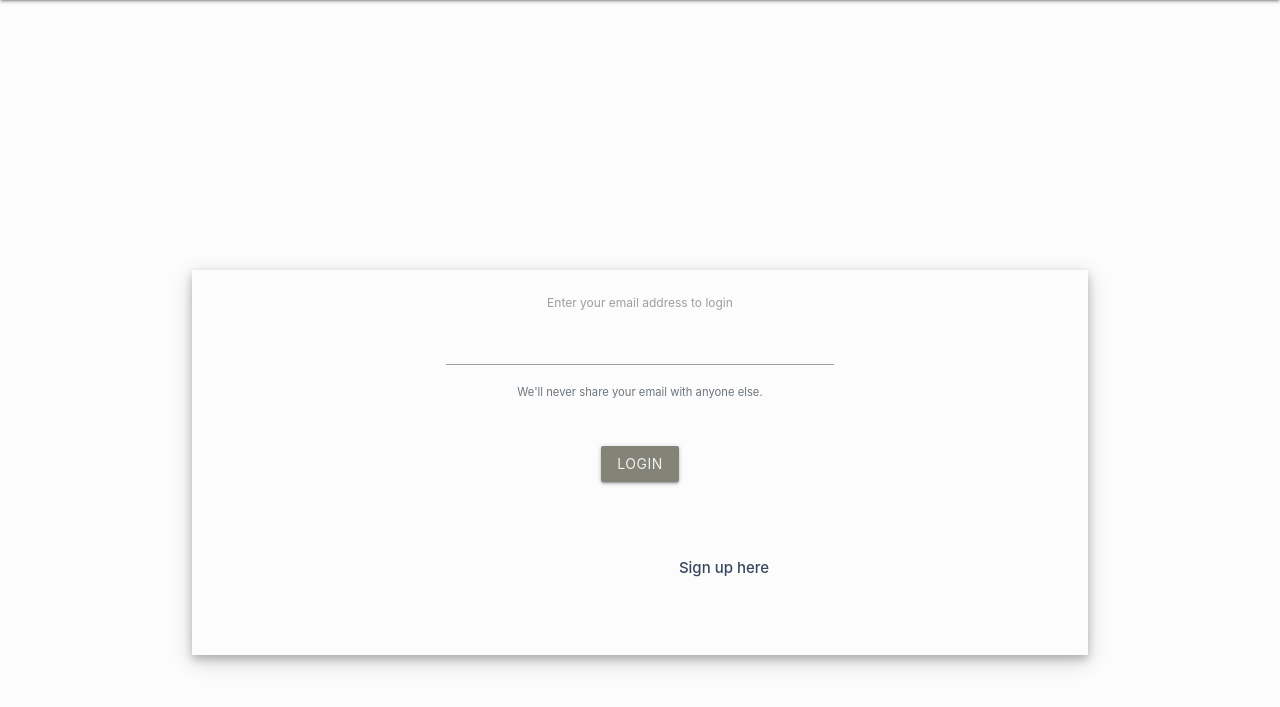
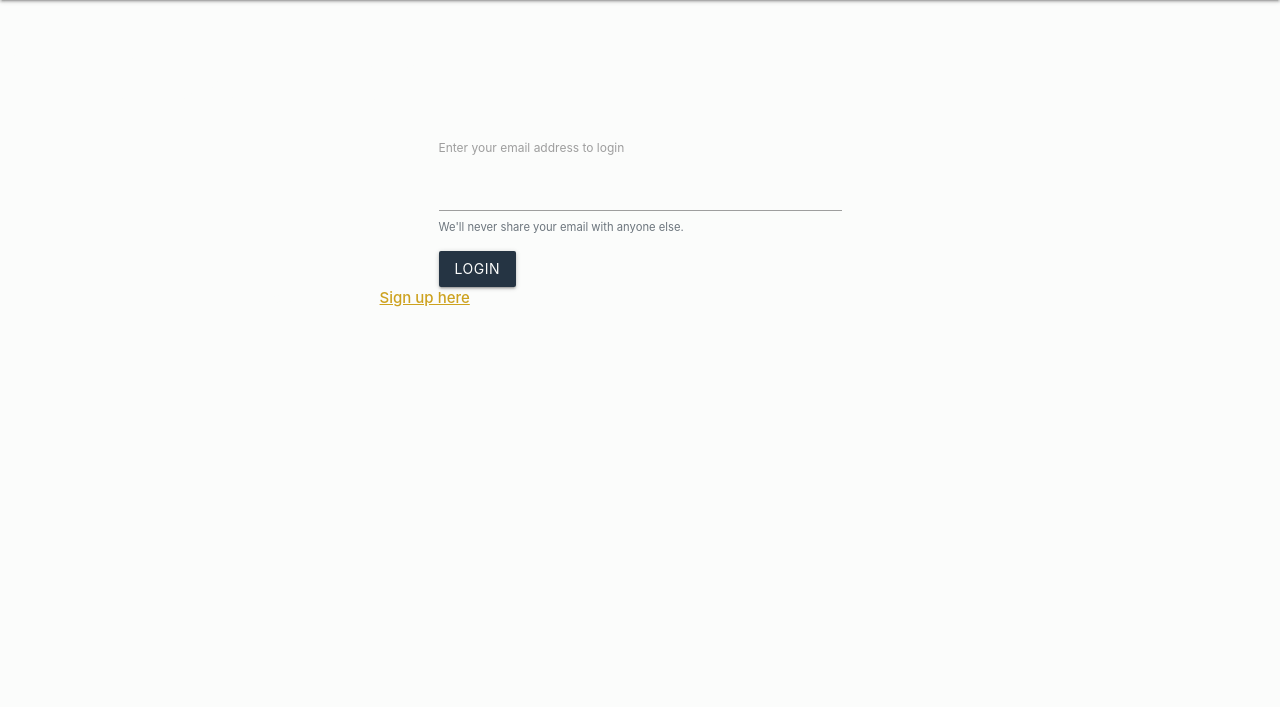
Before and after one commit to ClaireLally8/StudyPal, a Flask app: page /home in a window 1280 px wide. Shown: the part 64-771 px from the top of the page. Run offline with Flask 2, Linux system fonts and the light colour scheme; some libraries are stand-ins or nearby versions.

Commit message:
style to home & register page

```diff
--- a/static/css/style.css
+++ b/static/css/style.css
@@ -25,10 +25,22 @@ body {
   border: none;
   border-top: 1px solid #253443;
 }
+
+/* NAVBAR STYLING */
+
+.nav-wrapper {
+    background-color: #FBFCFB;
+}
+.navlink{
+    color:#37475F!important;
+}
 /* HOME PAGE STYLING */
-
+.titles {
+    padding-bottom:4rem;
+    padding-top:4rem;
+}
 .subtext {
-    padding-top:6rem;
+    padding-top:2rem;
     font-family:Montserrat;
     font-size:1.5rem;
     padding-left:1.4rem;
@@ -67,6 +79,28 @@ body {
     background-color:#37475F;
     color:#FBFCFB;
 }
+
+/* MODAL STYLING */
+
+.modal-content {
+    color: #37475F;
+    background-color:transparent;
+}
+#modal3 {
+    text-align:center;
+}
+.link {
+    color :#cda21f!important;
+    text-decoration:underline;
+}
+.btn {
+    background-color: #253443;
+    color:#FBFCFB;
+}
+.btn:hover {
+    background-color:#cda21f;
+    color:#37475F;
+}
 .flashes {
     text-decoration:none;
     list-style:none;
@@ -75,78 +109,39 @@ body {
     font-weight:bold;
     font-size:1.4rem;
 }
-.titles {
-    padding-bottom:4rem;
-    padding-top:4rem;
-}
-.nav-wrapper {
-    background-color: #FBFCFB;
-}
-a {
-    color:#37475F!important;
-}
-.nameindex {
-text-align:center;
-padding-top:1.4em;
-padding-bottom:3rem;
-
-}
-.emailinput {
-    border:none;
-    border-bottom: 2px #676555 solid;
-    background-color: transparent;
-
-}
-.emailinput:active {
-    border:none;
-    border-bottom: 2px #676555 solid;
-    background-color: transparent;
-
-}
-.logincontainer {
-padding-left:2rem;
-padding-right:2rem;
-padding-top:1.4rem;
-text-align:center;
-padding-bottom:5rem;
-box-shadow: 0 4px 8px 0 rgba(0, 0, 0, 0.2), 0 6px 20px 0 rgba(0, 0, 0, 0.19);
+.redirect {
+    padding-top:1rem;
+    color:#253443;
+    text-align:center;
 }
 
-.loginbtn {
-margin-top:2rem;
-text-align:center;
-background-color:#848377;
-border:none;
-color: #F1F2EF;
+/* REGISTER PAGE */
+.reghead {
+    color:#253443;
+    text-align:center;
+    padding-bottom:3rem;
 }
-.loginbtn:hover
-{
-  background-color:#689E9B;
-border:none;
-color: #F1F2EF;
-text-decoration:none;
+.background {
+    background-color:#37475F;
+    position: relative;
 }
-.reghere {
-padding-top:5rem;
-text-align:center;
+.overlay {
+    position: absolute;
+  top: 70%;
+  left: 50%;
+  transform: translate(-50%, -50%);
+  background-color:#FBFCFB;
+  padding: 7rem 1rem 8rem 1rem;
 }
-.bottom{
-    padding-top:0.75rem;
-}
-.link {
-    color: #689E9B;
-}
-.link:hover {
-    color: #689E9B;
-    text-decoration:underline
+.regimg {
+    padding-top:2rem;
 }
 
-/* Media query to remove shadow and make input section larger */
-@media screen and (max-width: 576px) {
-  .logincontainer {
-      box-shadow: none;
-  }
-  .emailinput {
-      width:100%;
-  }
+/* MEDIA QUERY */
+
+@media screen and (max-width: 860px) {
+    .regimg {
+        visibility: hidden;
+        display:none;
+    }
 }
```
